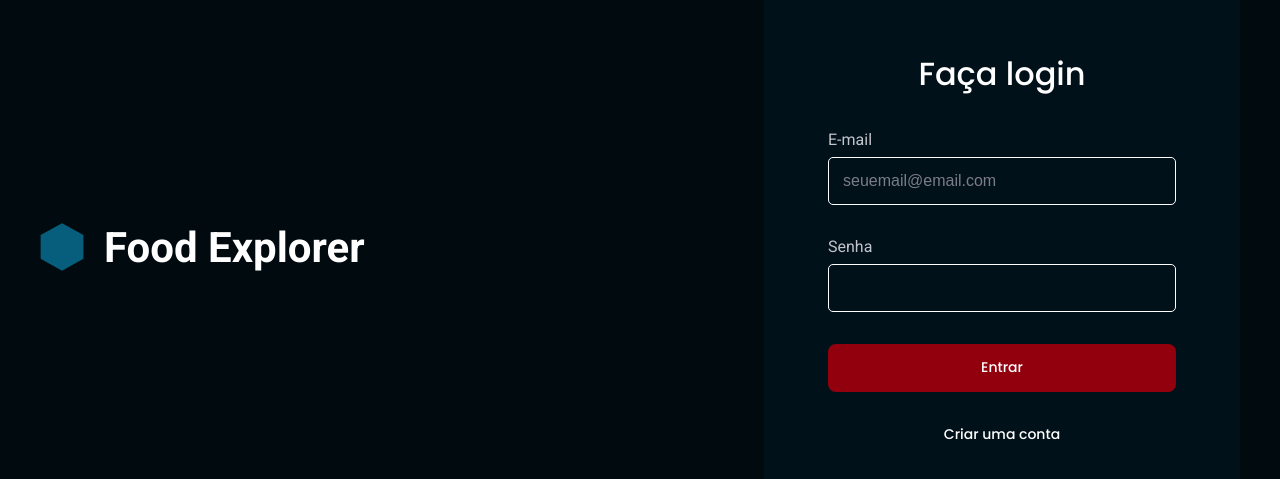
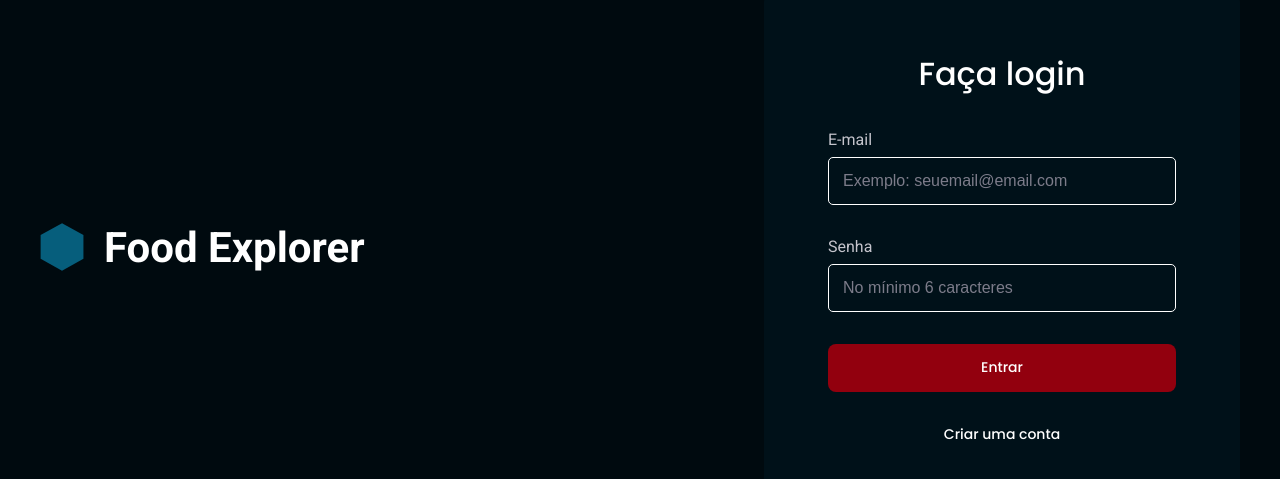
Before and after one commit to GabrielVinhas/food-explorer-frontend, a React (Vite) app: page / in a window 1280 px wide. Shown: the part 153-632 px from the top of the page. Built offline with nearby package versions, Linux system fonts and the light colour scheme.

Commit message:
Update index.jsx

```diff
--- a/src/pages/SignIn/index.jsx
+++ b/src/pages/SignIn/index.jsx
@@ -31,7 +31,7 @@ export function SignIn() {
           type="email"
           label="email"
           title="E-mail"
-          placeholder="seuemail@email.com"
+          placeholder="Exemplo: seuemail@email.com"
           onChange={e => setEmail(e.target.value)}
           required
         />
@@ -40,6 +40,7 @@ export function SignIn() {
           type="password"
           label="password"
           title="Senha"
+          placeholder="No mínimo 6 caracteres"
           onChange={e => setPassword(e.target.value)}
           minLength="6"
           required
```
